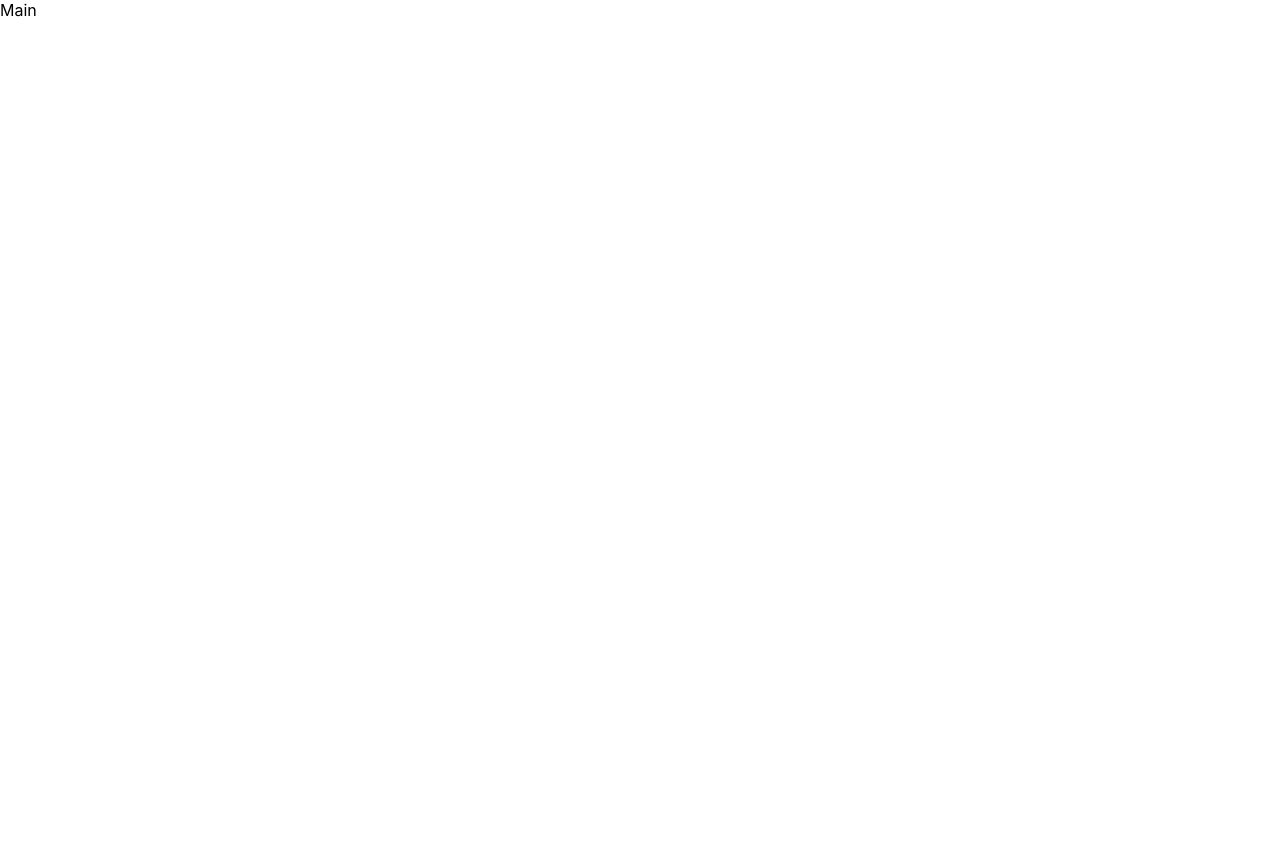
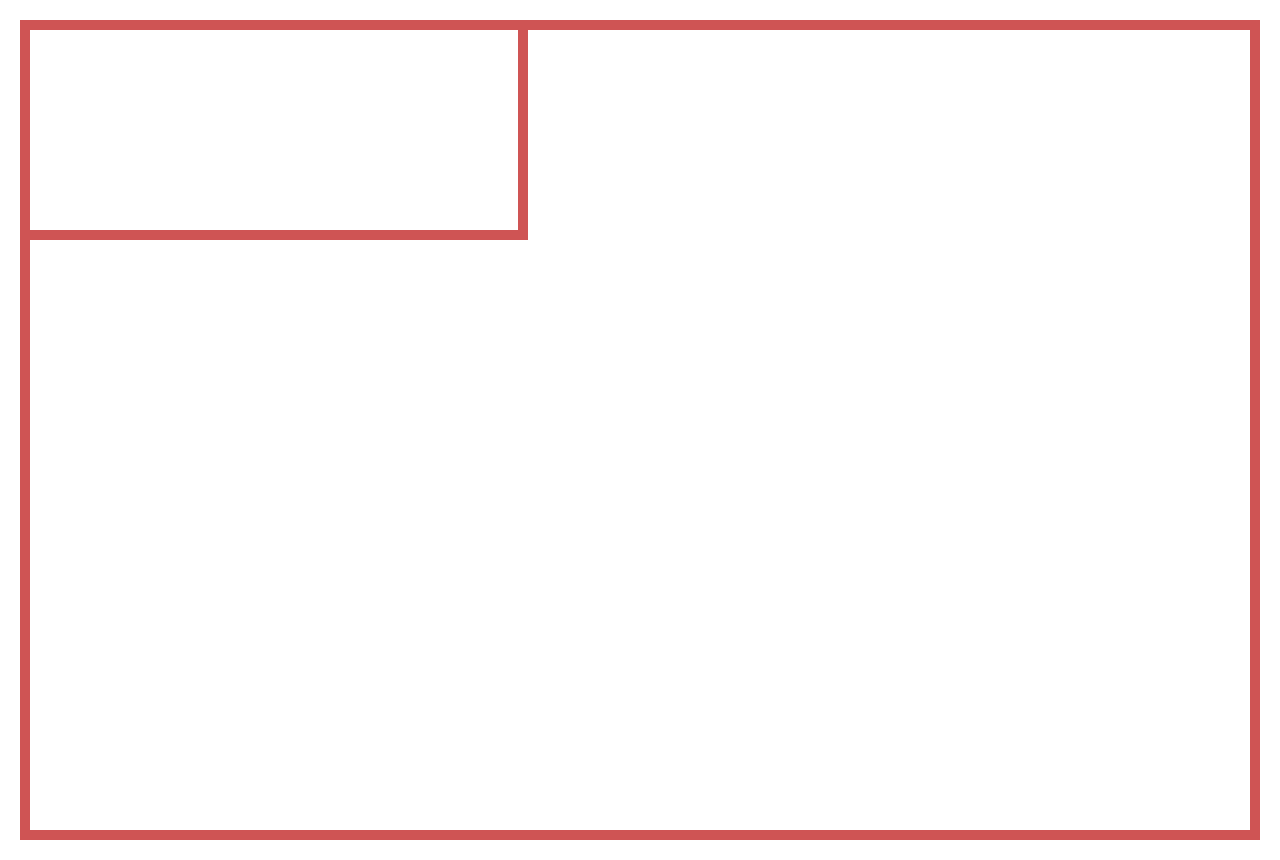
Before and after one commit to tanhatduy123/seating-map, a React (Create React App) app: page / in a window 1280 px wide. Before the commit the page ends 800 px from the top, so only its background shows below. Built offline with nearby package versions, Linux system fonts and the light colour scheme; the HTML template or start-up script is replaced by a standard one.

Commit message:
create layout

```diff
--- a/src/App.css
+++ b/src/App.css
@@ -1,38 +1,14 @@
 .App {
-  text-align: center;
+  padding:20px;
 }
-
-.App-logo {
-  height: 40vmin;
-  pointer-events: none;
+/* Floor 7*/
+.container-floor-seven {
+  border: 10px solid #cf5454;
+  height: 100vh;
 }
-
-@media (prefers-reduced-motion: no-preference) {
-  .App-logo {
-    animation: App-logo-spin infinite 20s linear;
-  }
+.room {
+  width: 40%;
+  border-right: 10px solid #cf5454;
+  border-bottom: 10px solid #cf5454;
+  height: 25%;
 }
-
-.App-header {
-  background-color: #282c34;
-  min-height: 100vh;
-  display: flex;
-  flex-direction: column;
-  align-items: center;
-  justify-content: center;
-  font-size: calc(10px + 2vmin);
-  color: white;
-}
-
-.App-link {
-  color: #61dafb;
-}
-
-@keyframes App-logo-spin {
-  from {
-    transform: rotate(0deg);
-  }
-  to {
-    transform: rotate(360deg);
-  }
-}
--- a/src/App.js
+++ b/src/App.js
@@ -1,12 +1,12 @@
 import { Route, Routes } from "react-router-dom";
 import "./App.css";
-import Main from "./component/Main";
+import FloorSeven from "./component/Floor-7";
 
 function App() {
   return (
-    <div className="">
+    <div className="App">
       <Routes>
-        <Route path="/" element={<Main />} />
+        <Route path="/" element={<FloorSeven />} />
       </Routes>
     </div>
   );
--- /dev/null
+++ b/src/component/Floor-7/index.js
@@ -0,0 +1,9 @@
+import React from "react";
+
+export default function FloorSeven() {
+  return (
+    <div className="container-floor-seven">
+      <div className="room"></div>
+    </div>
+  );
+}
--- a/src/component/Main.js
+++ /dev/null
@@ -1,5 +0,0 @@
-import React from "react";
-
-export default function Main() {
-  return <div>Main</div>;
-}
```
Also changed, not shown: public/image/387415936_344683718033695_8468515841851781146_n.png (added), public/image/387610580_138420039329370_126426508254547575_n.png (added).
